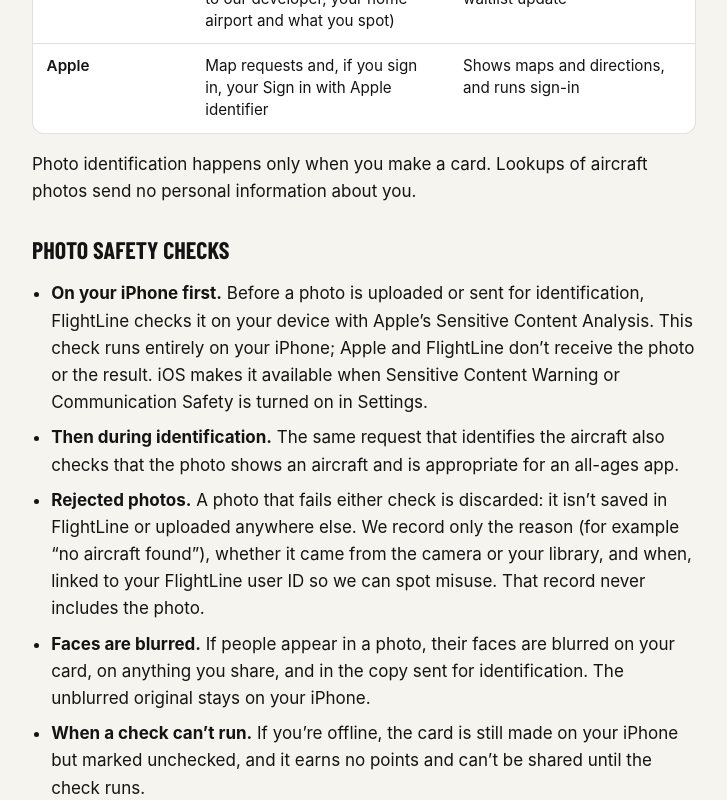
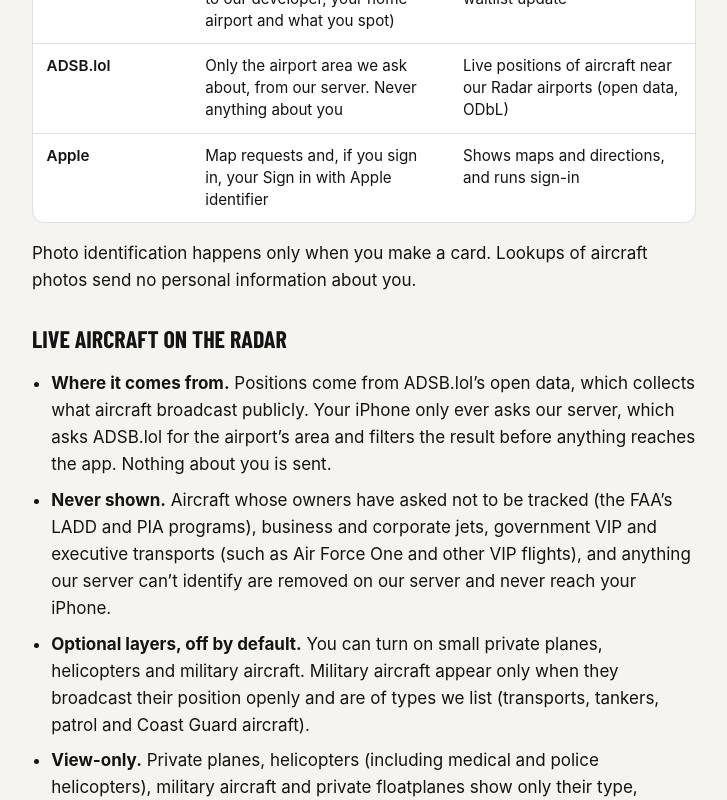
Before and after one commit to jbultena-dev/flightline-site, a plain HTML site: page privacy/index.html in a window 1280 px wide. Shown: the part 2000-2800 px from the top of the page, without its empty margins (276-1003 px from the left). Drawn offline with Linux system fonts and the light colour scheme.

Commit message:
Privacy: live aircraft on the Radar, optional layers, view-only private and military aircraft

```diff
--- a/privacy/index.html
+++ b/privacy/index.html
@@ -22,7 +22,7 @@
 <main class="page policy">
   <div class="wrap">
     <h1>FlightLine Privacy Policy</h1>
-    <p class="updated">Last updated November 18, 2026</p>
+    <p class="updated">Last updated November 19, 2026</p>
 
     <p class="summary">FlightLine collects only what it needs to identify the aircraft you photograph, log your sightings and run your account, and it never sells your data or shows ads.</p>
 
@@ -56,11 +56,22 @@
           <tr><td data-label="Provider">Planespotters.net</td><td data-label="What it receives">An aircraft registration or transponder code</td><td data-label="Purpose">Looks up a public photo of that aircraft, shown with the photographer&rsquo;s credit</td></tr>
           <tr><td data-label="Provider">Flickr</td><td data-label="What it receives">An aircraft registration, sent through our server</td><td data-label="Purpose">Finds openly licensed aircraft photos when Planespotters has none</td></tr>
           <tr><td data-label="Provider">Resend</td><td data-label="What it receives">Your email address, if you join the beta waitlist on our website (and, for the review email sent to our developer, your home airport and what you spot)</td><td data-label="Purpose">Sends the waitlist emails: the confirmation, the request review, and your approval or waitlist update</td></tr>
+          <tr><td data-label="Provider">ADSB.lol</td><td data-label="What it receives">Only the airport area we ask about, from our server. Never anything about you</td><td data-label="Purpose">Live positions of aircraft near our Radar airports (open data, ODbL)</td></tr>
           <tr><td data-label="Provider">Apple</td><td data-label="What it receives">Map requests and, if you sign in, your Sign in with Apple identifier</td><td data-label="Purpose">Shows maps and directions, and runs sign-in</td></tr>
         </tbody>
       </table>
     </div>
     <p>Photo identification happens only when you make a card. Lookups of aircraft photos send no personal information about you.</p>
+
+    <h2 id="live-aircraft">Live aircraft on the Radar</h2>
+    <ul>
+      <li><strong>Where it comes from.</strong> Positions come from ADSB.lol&rsquo;s open data, which collects what aircraft broadcast publicly. Your iPhone only ever asks our server, which asks ADSB.lol for the airport&rsquo;s area and filters the result before anything reaches the app. Nothing about you is sent.</li>
+      <li><strong>Never shown.</strong> Aircraft whose owners have asked not to be tracked (the FAA&rsquo;s LADD and PIA programs), business and corporate jets, government VIP and executive transports (such as Air Force One and other VIP flights), and anything our server can&rsquo;t identify are removed on our server and never reach your iPhone.</li>
+      <li><strong>Optional layers, off by default.</strong> You can turn on small private planes, helicopters and military aircraft. Military aircraft appear only when they broadcast their position openly and are of types we list (transports, tankers, patrol and Coast Guard aircraft).</li>
+      <li><strong>View-only.</strong> Private planes, helicopters (including medical and police helicopters), military aircraft and private floatplanes show only their type, altitude and speed. They can&rsquo;t be followed, can&rsquo;t send alerts or Live Activities, and are never logged as sightings or looked up by registration. We keep no history of them; only commercial airline and seaplane flights count toward a livery&rsquo;s &ldquo;last seen&rdquo;.</li>
+      <li><strong>No owner details.</strong> To fill in aircraft types we use the FAA&rsquo;s public aircraft registry, storing only each U.S. registration number and its aircraft type. We never read, store or show owner names or addresses.</li>
+      <li><strong>Your own photos.</strong> You can still make a card from your own photo of any aircraft, including small planes, helicopters, military aircraft and seaplanes. For seaplane cards, FlightLine checks on your iPhone whether the photo shows water (for a badge); that check doesn&rsquo;t send the photo anywhere.</li>
+    </ul>
 
     <h2>Photo safety checks</h2>
     <ul>
```
